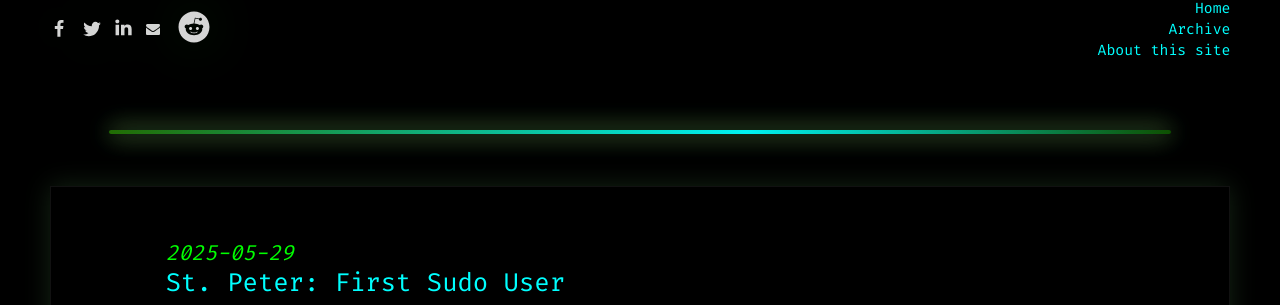
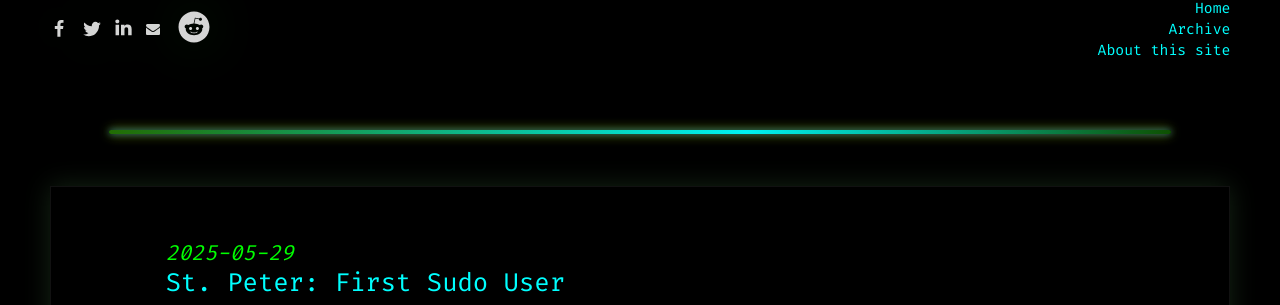
Before and after one commit to anthonypdawson/divine-devops-universe, a Jekyll site: the page built from index.md, in a window 1280 px wide. Shown: the part 610-915 px from the top of the page. Built offline with Jekyll 4.4.1, drawn with Linux system fonts in a browser that asks for light colours.

Commit message:
Reduce box-shadow intensity for hr element to improve visual clarity

```diff
--- a/assets/css/dd.css
+++ b/assets/css/dd.css
@@ -97,7 +97,7 @@ hr {
     border-radius: 2px;
     margin: 2.5em auto;
     width: 90%;
-    box-shadow: 0 0 24px #40c9ff88, 0 0 24px #c8ff02bb;
+    box-shadow: 0 0 6px #40c9ff88, 0 0 12px #c8ff02bb;
     opacity: 0.95;
 }
 
```
